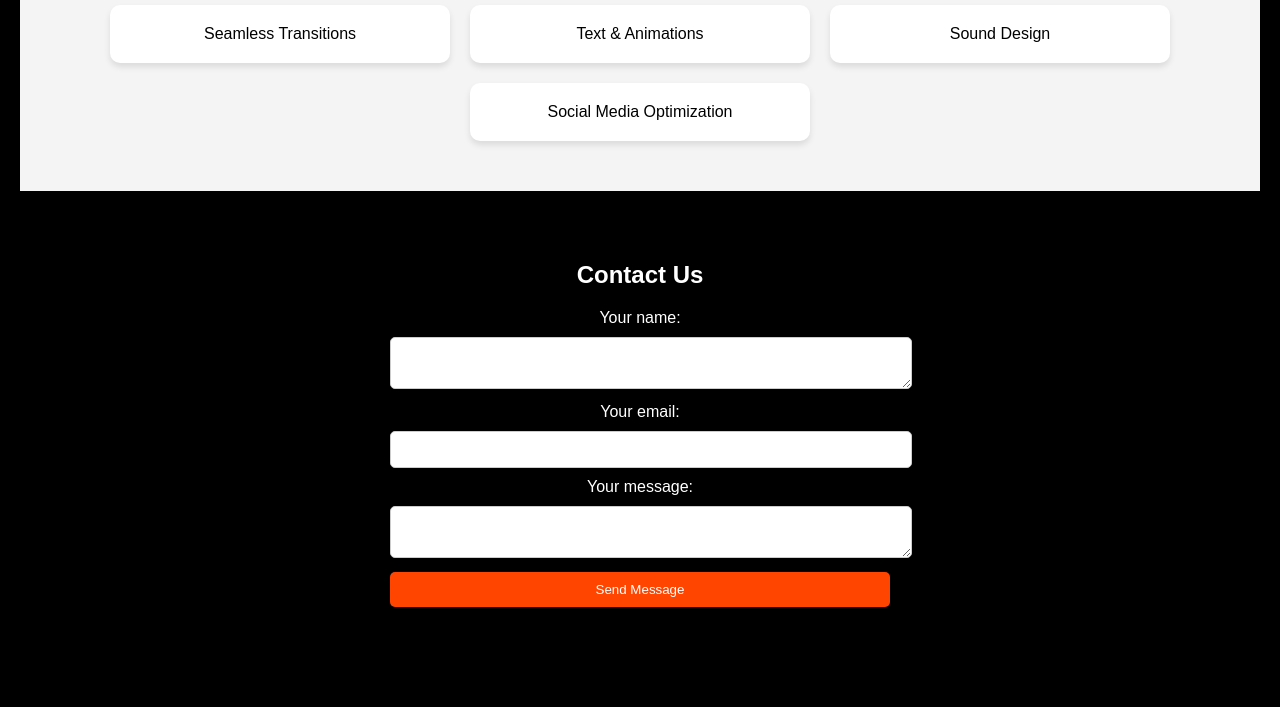
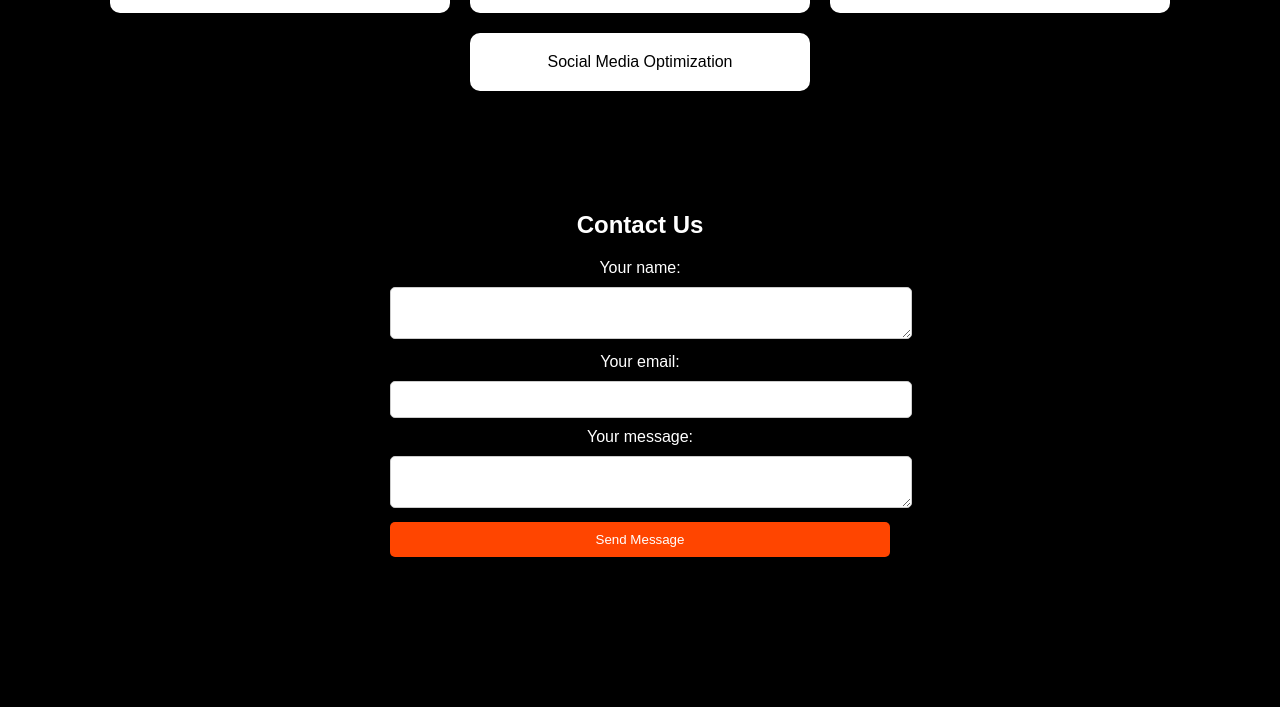
Before and after one commit to zackphp1/tectonicedits, a plain HTML site: page index.html in a window 1280 px wide. Shown: the part 613-1320 px from the top of the page. After the commit the page ends 1220 px from the top, so only its background shows below. Drawn offline with nearby package versions, Linux system fonts and the light colour scheme.

Commit message:
Update styles.css

```diff
--- a/styles.css
+++ b/styles.css
@@ -1,4 +1,6 @@
 body {
+    color: white;
+    background-color: black;
     font-family: Arial, sans-serif;
     margin: 0;
     padding: 0;
@@ -7,9 +9,20 @@ body {
 
 header {
     background: #000;
-    color: white;
+    color: rgb(255, 255, 255);
     padding: 50px 20px;
+    background: url(backgroundd.jpg) center/cover no-repeat;
+    background-size: cover;
+    background-position: center;
+    height: 300px;
+    animation: animateBackground 10s infinite alternate ease-in-out;
+
 }
+@keyframes animateBackground {
+    0% { background-size: 100%; }
+    100% { background-size: 110%; }
+}
+
 
 .btn {
     background: #ff4500;
@@ -23,7 +36,8 @@ header {
 
 #services {
     padding: 50px 20px;
-    background: #f4f4f4;
+    background: #000000;
+
 }
 
 .services-container {
```
